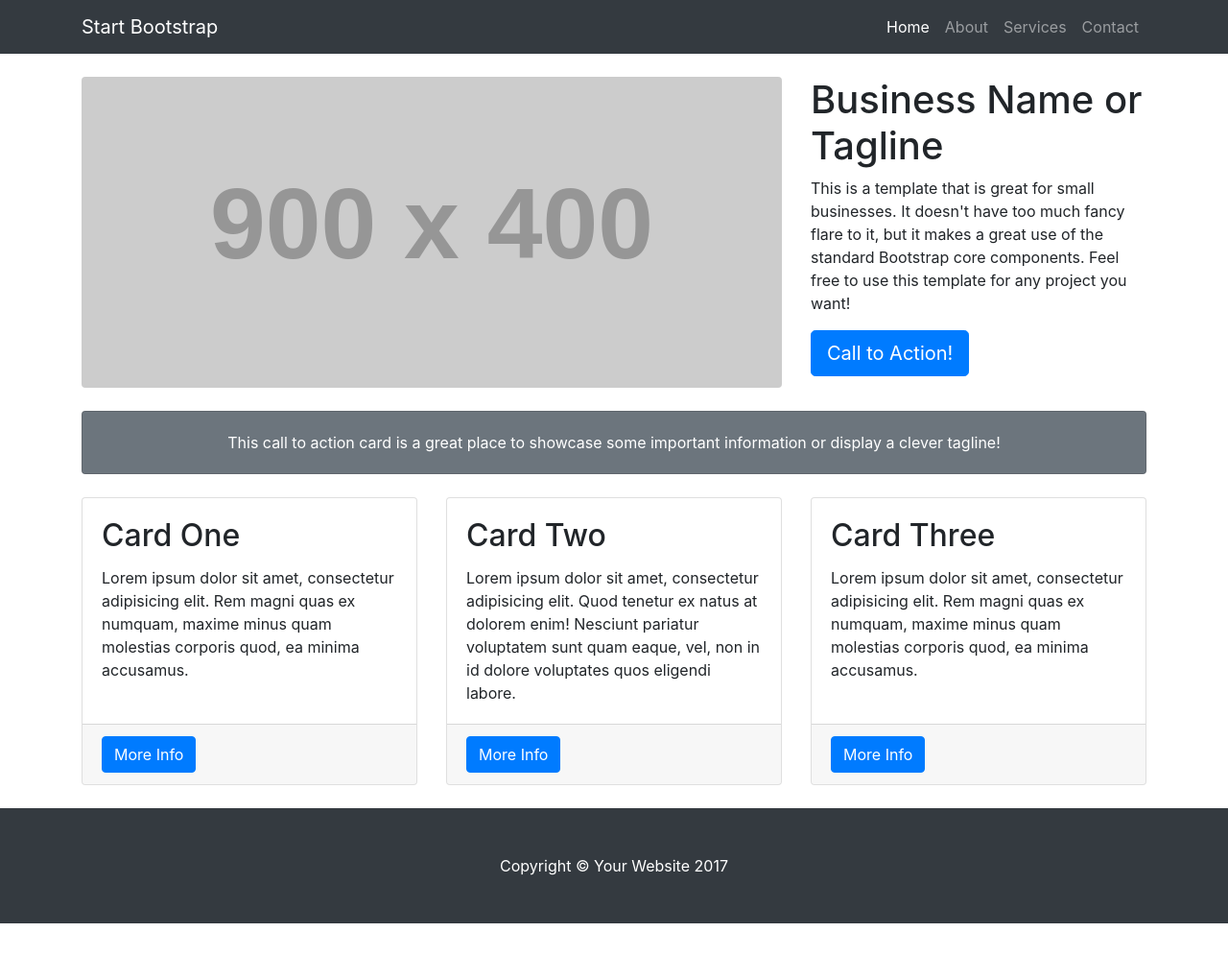
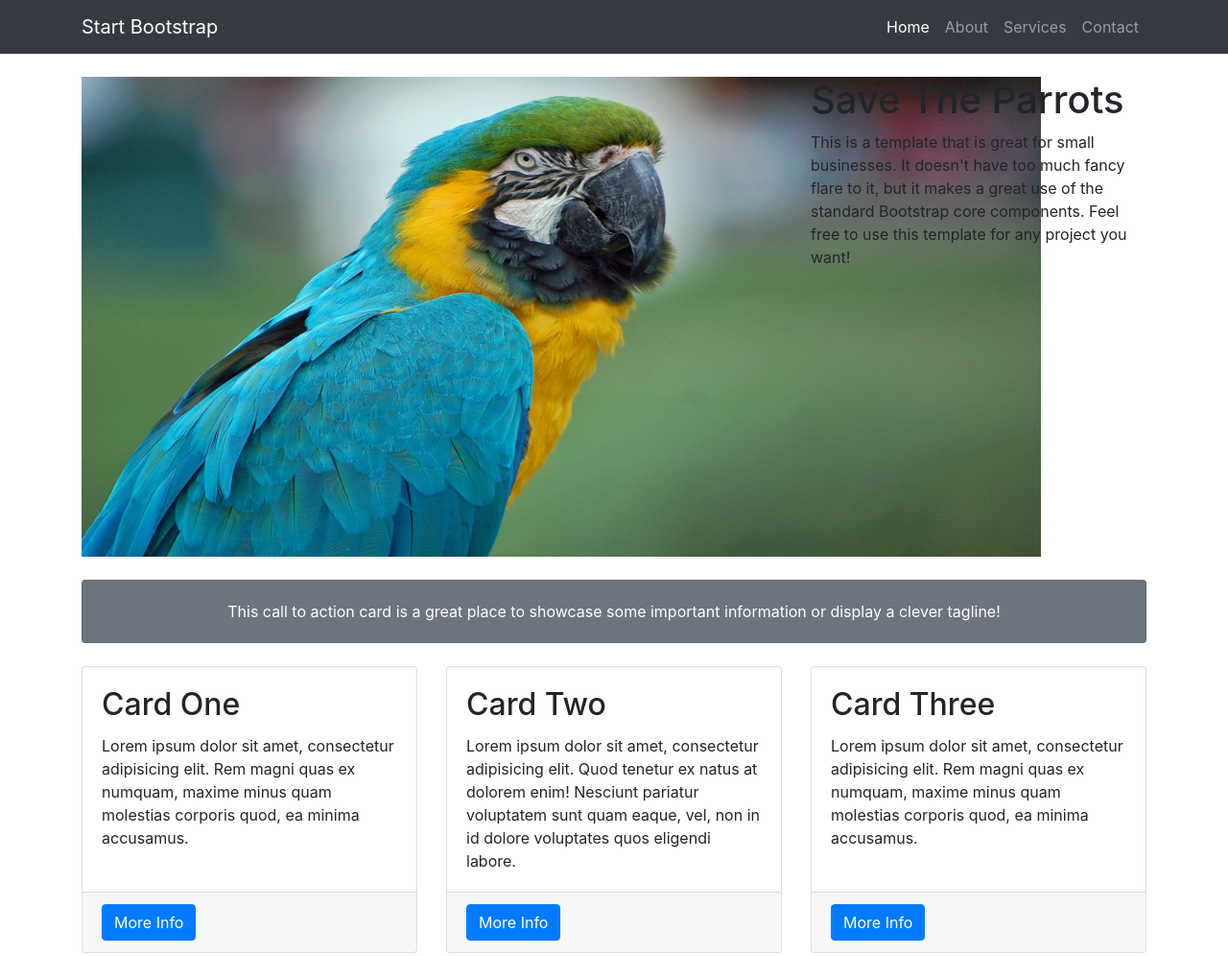
Before and after one commit to kaceym5669/parrot-webpage, a website: page startbootstrap-small-business-gh-pages/index.html in a window 1280 px wide. Shown: the top 996 px of the page at 96% size. Before the commit the page ends 962 px from the top, so only its background shows below. Drawn offline with Linux system fonts and the light colour scheme; placeholder pictures from the web are drawn by us.

Commit message:
add main image

```diff
--- a/startbootstrap-small-business-gh-pages/index.html
+++ b/startbootstrap-small-business-gh-pages/index.html
@@ -51,16 +51,18 @@
     <!-- Page Content -->
     <div class="container">
 
+
       <!-- Heading Row -->
       <div class="row my-4">
         <div class="col-lg-8">
-          <img class="img-fluid rounded" src="http://placehold.it/900x400" alt="">
+         <img src="parrot-image2.jpg" alt="Parrot Image" style= "width:1000px; height:500px;">
         </div>
         <!-- /.col-lg-8 -->
         <div class="col-lg-4">
-          <h1>Business Name or Tagline</h1>
+          <div class="intro">
+          <h1>Save The Parrots</h1>
           <p>This is a template that is great for small businesses. It doesn't have too much fancy flare to it, but it makes a great use of the standard Bootstrap core components. Feel free to use this template for any project you want!</p>
-          <a class="btn btn-primary btn-lg" href="#">Call to Action!</a>
+          </div>
         </div>
         <!-- /.col-md-4 -->
       </div>
```
Also changed, not shown: startbootstrap-small-business-gh-pages/css/small-business.css (line endings or trailing spaces), startbootstrap-small-business-gh-pages/parrot-image2.jpg (added), 1 other file.
